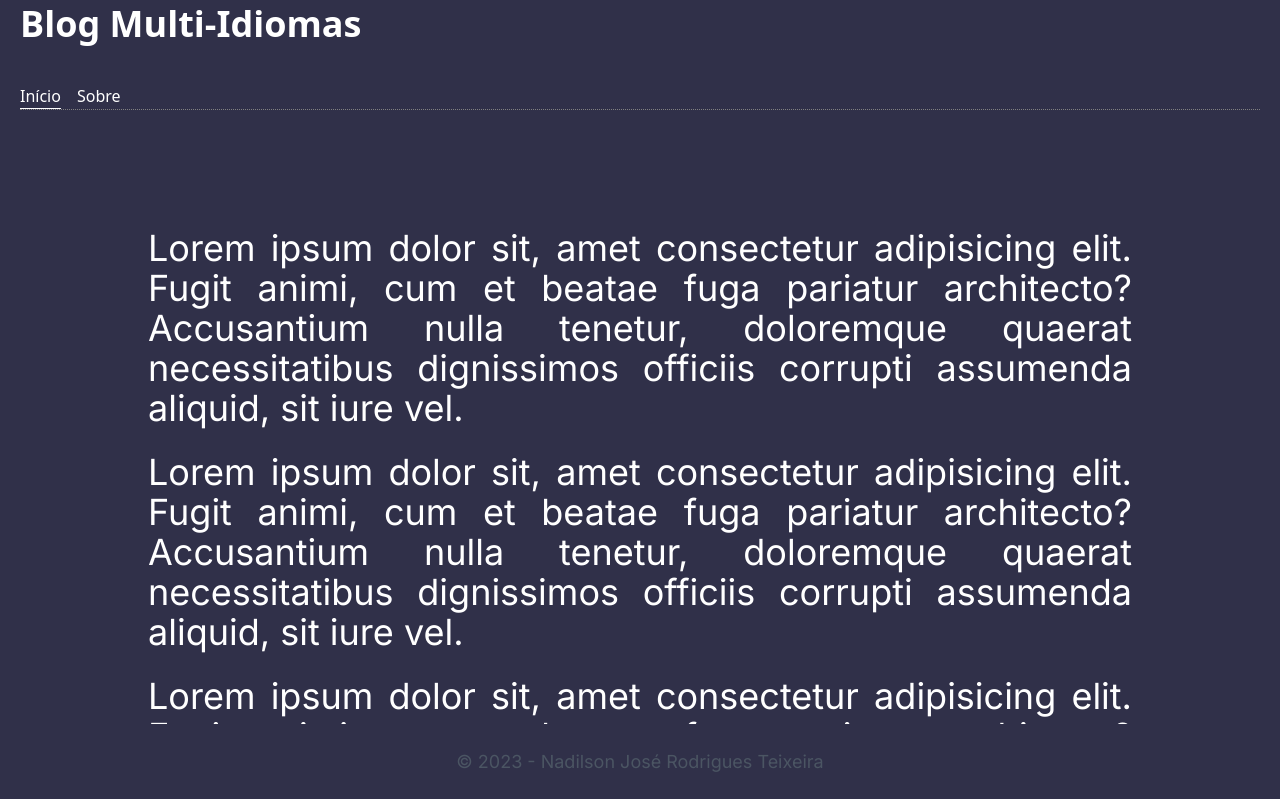
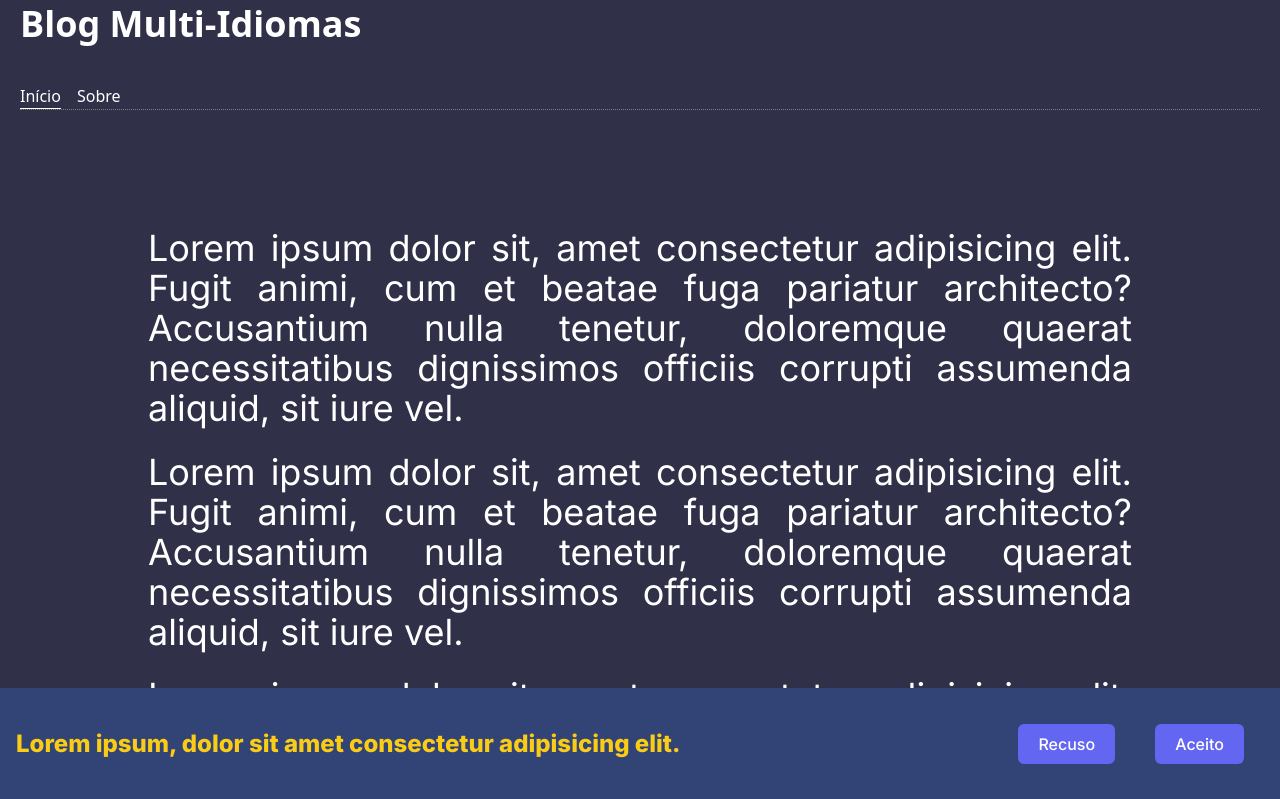
Before and after one commit to Nadilson-IFPE/basic-nextjs-markdown-multilang-blog, a Next.js app: page / in a window 1280 px wide. Shown: the top 799 px of the page. Built offline with nearby package versions, Linux system fonts and the light colour scheme.

Commit message:
Suporte a cookies e componente CookiBanner

```diff
--- a/package.json
+++ b/package.json
@@ -16,6 +16,7 @@
     "gray-matter": "^4.0.3",
     "next": "13.1.6",
     "react": "18.2.0",
+    "react-cookie": "^4.1.1",
     "react-dom": "18.2.0",
     "react-markdown": "^8.0.5",
     "typescript": "4.9.5"
--- /dev/null
+++ b/src/components/CookieBanner.tsx
@@ -0,0 +1,67 @@
+import Router from "next/router";
+import { MouseEvent, useEffect, useState } from "react";
+import { Cookies, useCookies } from "react-cookie";
+
+const CookieBanner = () => {
+    const [cookie, setCookie] = useCookies(['userHasBeenWarnedAboutCookies'])
+
+    const [cookieExists, setCookieExists] = useState(true)
+
+    useEffect(() => {
+        const cookieWasSet = cookie.userHasBeenWarnedAboutCookies === 'true'
+        setCookieExists(cookieWasSet)
+    }, [])
+
+
+    const setUserHasBeenWarnedAboutCookies = (userAccepted: boolean) => {
+        // Cookie expira em um ano: 31536000 (1 hora = 3600; 1 ano = 3600 * 24 * 365)
+        // Navegadores estão exigindo atributos SameSite e Secure para cookies:
+        // https://developer.mozilla.org/pt-BR/docs/Web/HTTP/Headers/Set-Cookie/SameSite
+        if (!cookieExists) {
+            setCookie('userHasBeenWarnedAboutCookies', userAccepted, {
+                path: '/',
+                maxAge: 31536000,
+                sameSite: 'none',
+                secure: true,
+            })
+            setCookieExists(true)
+            //  Router.reload()
+        }
+    }
+
+    if (cookieExists) {
+        return null
+    }
+
+
+
+    return (
+        <>
+            {cookie && (
+                <div className="modal p-4 bg-[#324376] bottom-0 z-50 left-0 fixed w-screen items-center flex justify-center aria" role="dialog" aria-modal="true" tabIndex={1}>
+                    <div className="flex-1">
+                        <span className="font-extrabold text-2xl text-yellow-400 text-left">Lorem ipsum, dolor sit amet consectetur adipisicing elit.</span>
+                    </div>
+
+                    <div className="flex">
+                        <button onClick={() => {
+                            setUserHasBeenWarnedAboutCookies(false)
+                        }} className="bg-indigo-500 m-5 px-5 py-2 text-white rounded-md hover:bg-indigo-700 focus:outline-none text-base font-medium  focus:ring-1 focus:ring-indigo-200" data-bs-dismiss="modal">
+                            Recuso
+                        </button>
+
+                        <button onClick={() => {
+                            setUserHasBeenWarnedAboutCookies(true)
+                        }} className="bg-indigo-500 m-5 px-5 py-2 text-white rounded-md hover:bg-indigo-700 focus:outline-none text-base font-medium  focus:ring-1 focus:ring-indigo-200">
+                            Aceito
+                        </button>
+                    </div>
+                </div >
+            )
+            }
+        </>
+    )
+};
+
+
+export default CookieBanner;
--- a/src/components/Layout.tsx
+++ b/src/components/Layout.tsx
@@ -1,5 +1,6 @@
 import { Inter } from "@next/font/google";
 import React, { PropsWithChildren } from "react";
+import CookieBanner from "./CookieBanner";
 import Footer from "./Footer";
 import Head from "./Head";
 import NavigationBar from "./NavigationBar";
@@ -25,6 +26,7 @@ const BlogLayout = ({ children }: PropsWithChildren) => {
                         </main>
                     </div>
                 </div>
+                <CookieBanner />
                 <Footer />
             </div>
         </>
--- a/src/pages/_app.tsx
+++ b/src/pages/_app.tsx
@@ -2,13 +2,15 @@ import React from "react";
 import '@/styles/globals.css';
 import type { AppProps } from 'next/app';
 import BlogLayout from '@/components/Layout';
-import Footer from "@/components/Footer";
+import CookiesProvider from "react-cookie/cjs/CookiesProvider";
 
 export default function App({ Component, pageProps }: AppProps) {
   return (
     <>
       <BlogLayout>
-        <Component {...pageProps} />
+        <CookiesProvider>
+          <Component {...pageProps} />
+        </CookiesProvider>
       </BlogLayout>
     </>
   );
```
Also changed, not shown: 1 other file (tests, documents, lock files or other folders).
